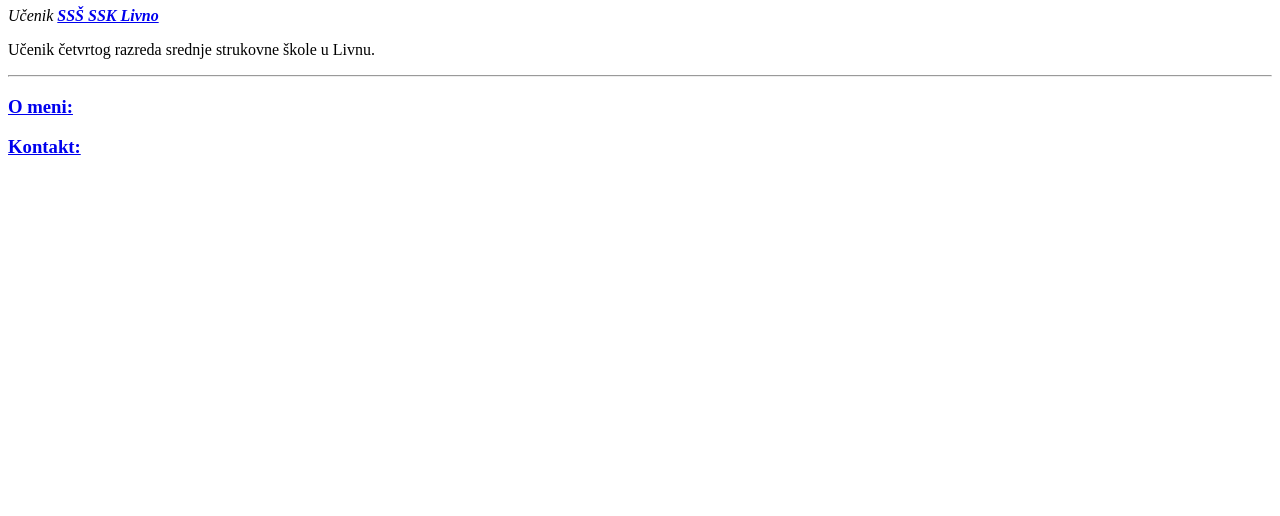
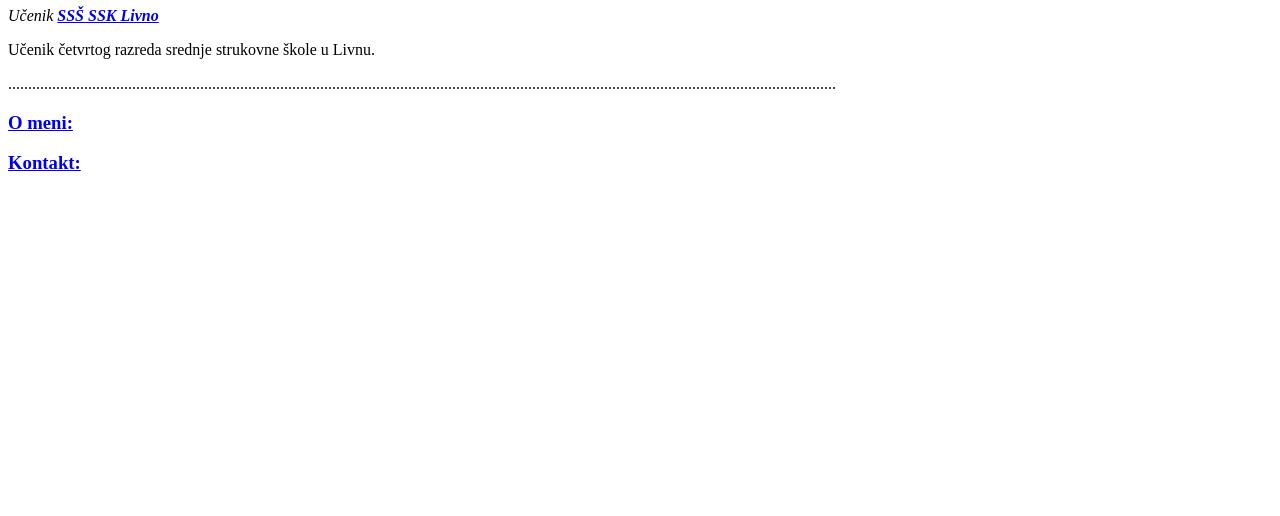
Before and after one commit to Vrgy/My-Website, a plain HTML site: page index.html in a window 1280 px wide. Shown: the part 284-800 px from the top of the page. Drawn offline with Linux system fonts and the light colour scheme.

Commit message:
Update index.html

```diff
--- a/index.html
+++ b/index.html
@@ -23,7 +23,7 @@
         <h1 class="bojaslova">Martin Vrgoč</h1>
         <p class="bojaslova"><em>Učenik <strong> <a href="http://www.ssklivno.net/">SSŠ SSK Livno</a></strong></em></p>
         <p class="bojaslova">Učenik četvrtog razreda srednje strukovne škole u Livnu.</p>
-        <hr>
+        <p class="bojaslova">...............................................................................................................................................................................................................</p>
 
 
 
```
